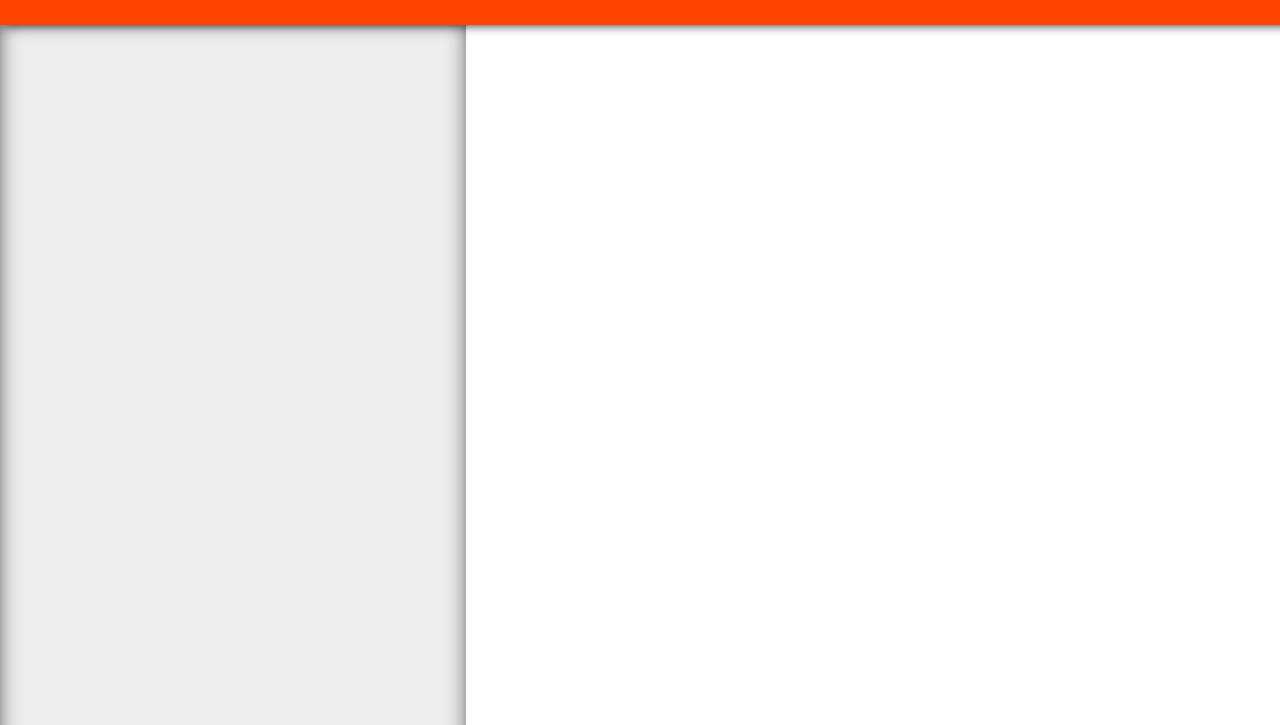
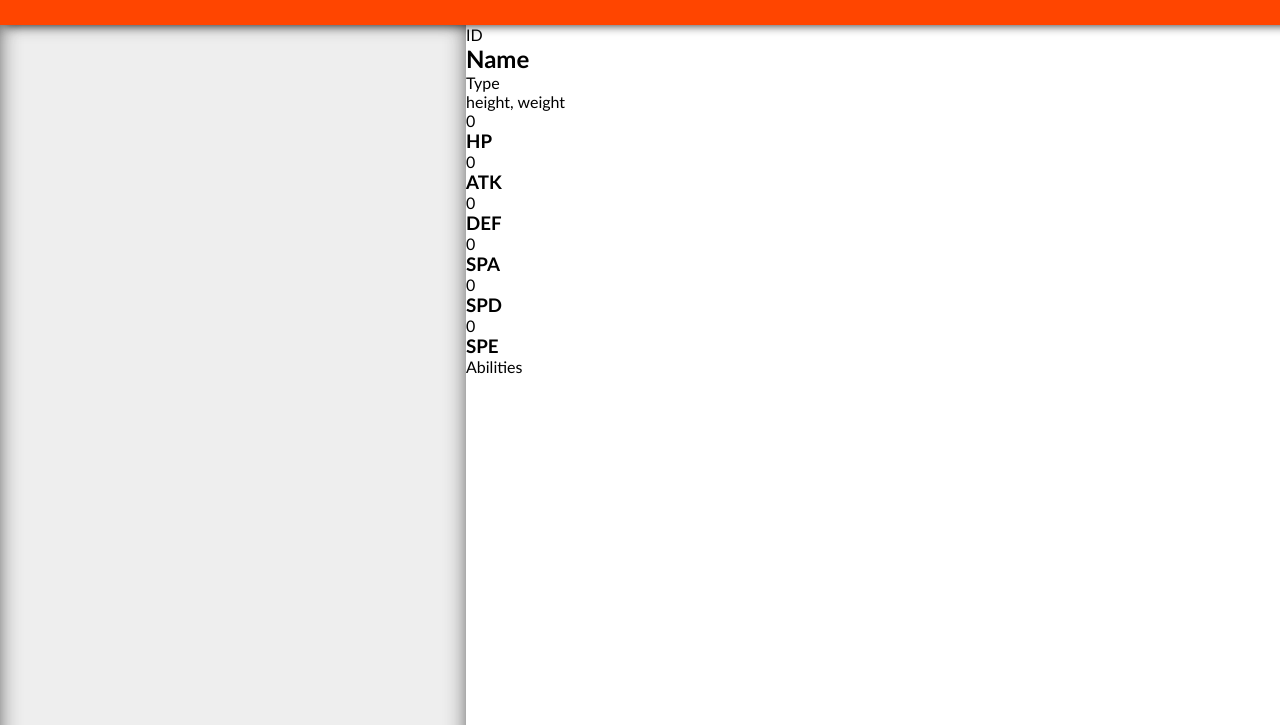
Before and after one commit to twentyxe7en/Pokedex, a plain HTML site: page index.html in a window 1280 px wide. Shown: the part 75-800 px from the top of the page. Drawn offline with Linux system fonts and the light colour scheme; no server answers.

Commit message:
Update index.html

```diff
--- a/index.html
+++ b/index.html
@@ -16,17 +16,43 @@
 			<div class="list">
 				<ol id="pokedex"></ol>
 			</div>
-			<div class="table">
-				<table id="tbl">
-					<tr>
-						<td colspan="2" id="img-container"><img id="img" src=""></td>
-					</tr>
-					<tr>
-						<td id="name">Name</td>
-					</tr>
-					<tr id="type"></tr>
-				</table>
-				<table id="stats"></table>
+			<div id="data">
+				<div id="base">
+					<div id="sprite"></div>
+					<div id="base-info">
+						<p id="id">ID</p>
+						<h2 id="name">Name</h2>
+						<p id="type">Type</p>
+						<p id="h-w">height, weight</p>
+					</div>
+				</div>
+				<div id="base-stat">
+					<div>
+						<p id="hp">0</p>
+						<h3>HP</h3>
+					</div>
+					<div>
+						<p id="atk">0</p>
+						<h3>ATK</h3>
+					</div>
+					<div>
+						<p id="def">0</p>
+						<h3>DEF</h3>
+					</div>
+					<div>
+						<p id="spa">0</p>
+						<h3>SPA</h3>
+					</div>
+					<div>
+						<p id="spd">0</p>
+						<h3>SPD</h3>
+					</div>
+					<div>
+						<p id="spe">0</p>
+						<h3>SPE</h3>
+					</div>
+				</div>
+				<div id="abilities">Abilities</div>
 			</div>
 		</div>
 	</div>
```
